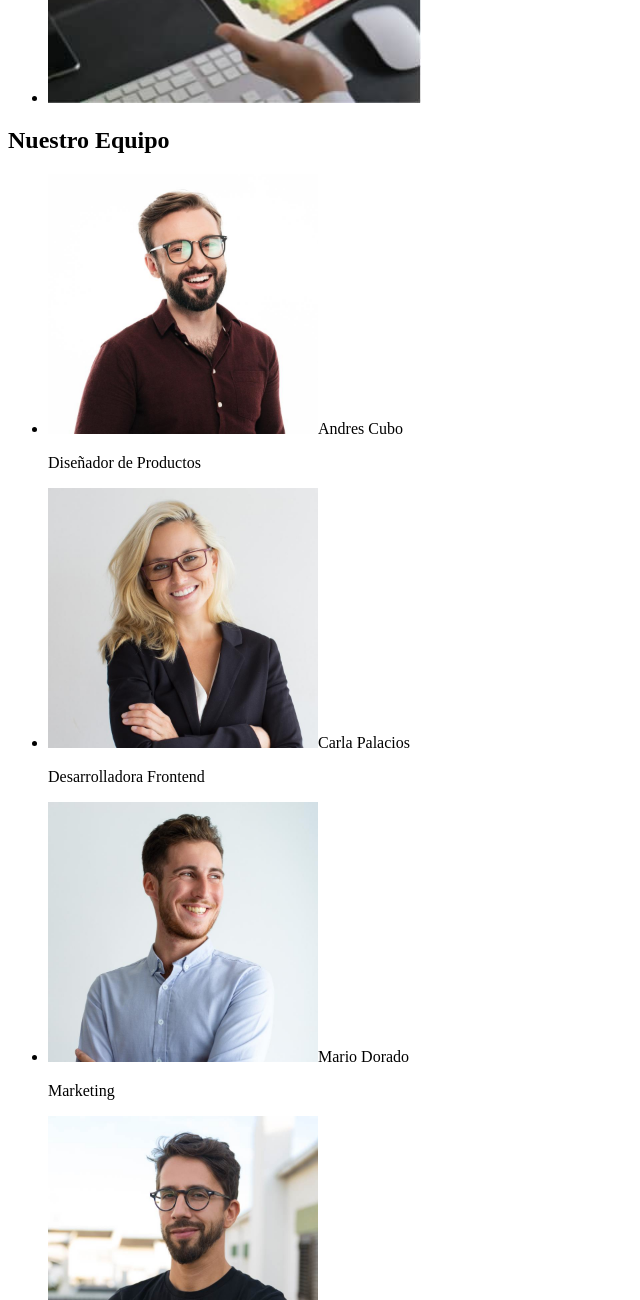
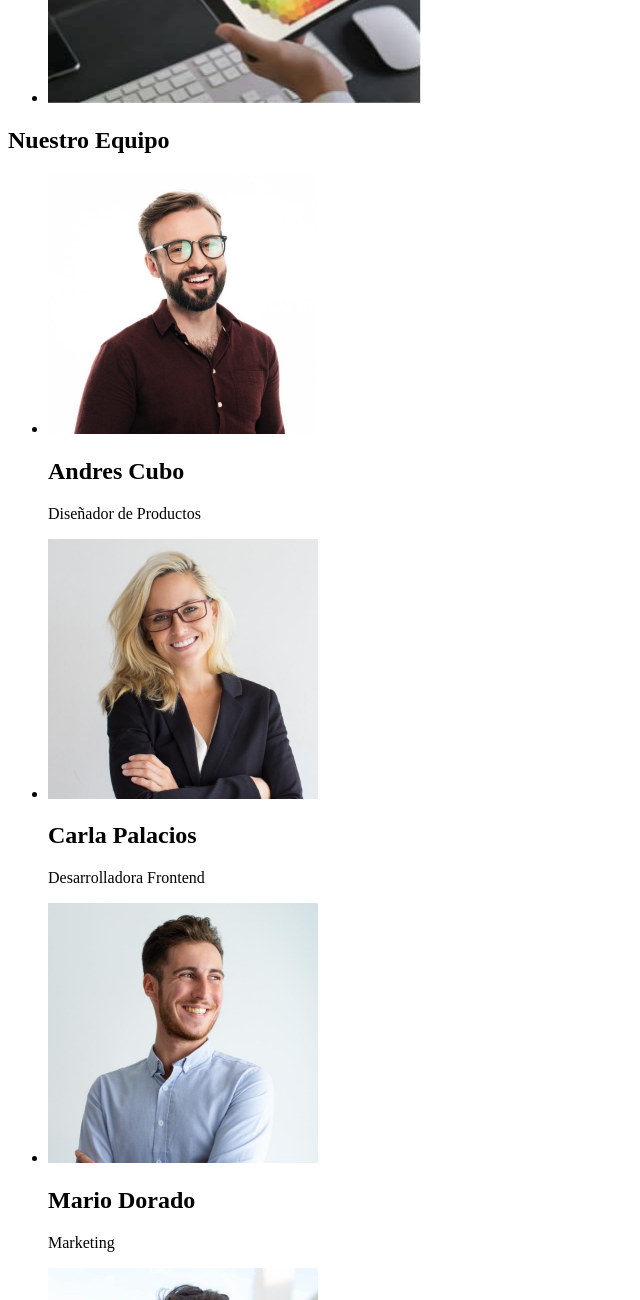
Before and after one commit to ChechoLonico/Tarea-1, a plain HTML site: page index.html in a window 1280 px wide. Shown: the part 1500-2800 px from the top of the page, without its empty margins (0-640 px from the left). Drawn offline with Linux system fonts and the light colour scheme.

Commit message:
Update index.html

```diff
--- a/index.html
+++ b/index.html
@@ -26,7 +26,7 @@
         <article class="characteristics">
             <ul>
                 <li><h2>ATENCIÓN A LOS DETALLES</h2></li>
-                <P>Nos adentramos en todos los tedalltes y procesos de su negocio, para asi desarrollar una solución a su medida</P>
+                <P>Nos adentramos en todos los detalltes y procesos de su negocio, para asi desarrollar una solución a su medida</P>
 
                 <li><h2>PUNTUALIDAD</h2></li>
                 <P>Con nosotros, usted puede sentirse seguro y protegio. Un principio importante de la empresa: respetar su tiempo y respetar los plazos acordados.</P>
@@ -35,7 +35,7 @@
                 <P>Usted podrá observar y participar en cada fase del desarrollo y aplicación de soluciones.</P>
 
                 <li><h2>TECNOLOGÍA MODERNA</h2></li>
-                <P>Usamos herrramientas innovadoras para resoler las tareas asignadas. Es hora de sumplificar los procesos laborales</P>
+                <P>Usamos herramientas innovadoras para resoler las tareas asignadas. Es hora de sumplificar los procesos laborales</P>
             </ul>
         </article>
         <article class="Work">
@@ -49,14 +49,18 @@
         <article class="team">
             <h2>Nuestro Equipo</h2>
             <ul>
-                <li><img src="./images/Team-1.jpg" alt="Andres Cubo" width="270" height="260">Andres Cubo</li>
-                <p>Diseñador de Productos</p>
-                <li><img src="./images/Team-2.jpg" alt="Carla Palacios" width="270" height="260">Carla Palacios</li>
-                <p>Desarrolladora Frontend</p>
-                <li><img src="./images/Team-3.jpg" alt="Mario Dorado" width="270" height="260">Mario Dorado</li>
-                <p>Marketing</p>
-                <li><img src="./images/Team-4.jpg" alt="Pablo Mijangos" width="270" height="260">Pablo Mijangos</li>
-                <p>Diseñador IU</p>
+                <li><img src="./images/Team-1.jpg" alt="Andres Cubo" width="270" height="260"></li>
+                    <h2>Andres Cubo</h2>
+                    <p>Diseñador de Productos</p>
+                <li><img src="./images/Team-2.jpg" alt="Carla Palacios" width="270" height="260"></li>
+                    <h2>Carla Palacios</h2>
+                    <p>Desarrolladora Frontend</p>
+                <li><img src="./images/Team-3.jpg" alt="Mario Dorado" width="270" height="260"></li>
+                    <h2>Mario Dorado</h2>
+                    <p>Marketing</p>
+                <li><img src="./images/Team-4.jpg" alt="Pablo Mijangos" width="270" height="260"></li>
+                    <h2>Pablo Mijangos</h2>
+                    <p>Diseñador IU</p>
             </ul>
         </article>
     </main>
```
